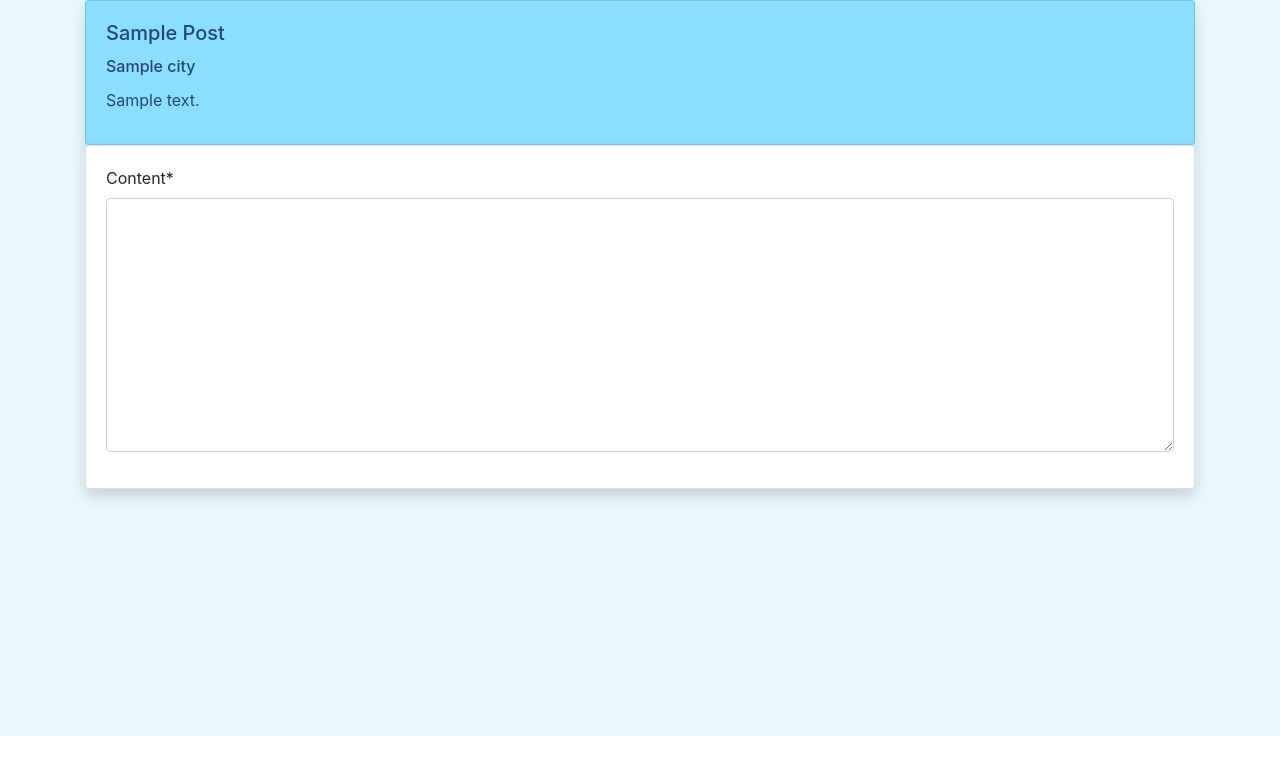
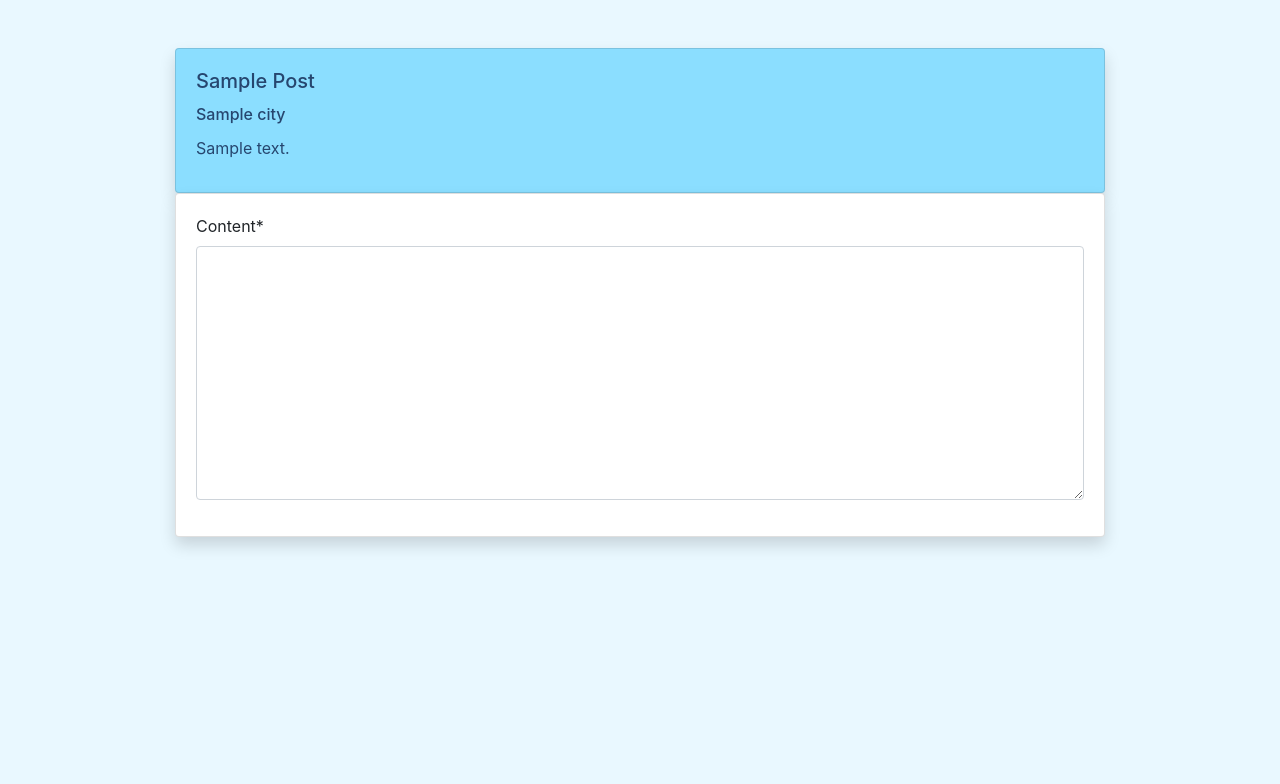
Before and after one commit to ncbentley/wayfarer, a Django app: a page that uses main_app/templates/cities/comments.html in a window 1280 px wide. Shown: the part 79-863 px from the top of the page. Before the commit the page ends 815 px from the top, so only its background shows below. Run offline with Django 3.2, Linux system fonts and the light colour scheme; tables that the repository leaves empty hold one stand-in row (values such as "Sample post"); some libraries are stand-ins or nearby versions.

Commit message:
margin and width style

```diff
--- a/main_app/templates/cities/comments.html
+++ b/main_app/templates/cities/comments.html
@@ -5,7 +5,7 @@
 {% block content %}
 
 
-<div class="container">
+<div class="container mt-5 w-75">
     <!-- post content -->
     <div id="post-card" class="card shadow rounded">
         <div class="card-body">
```
